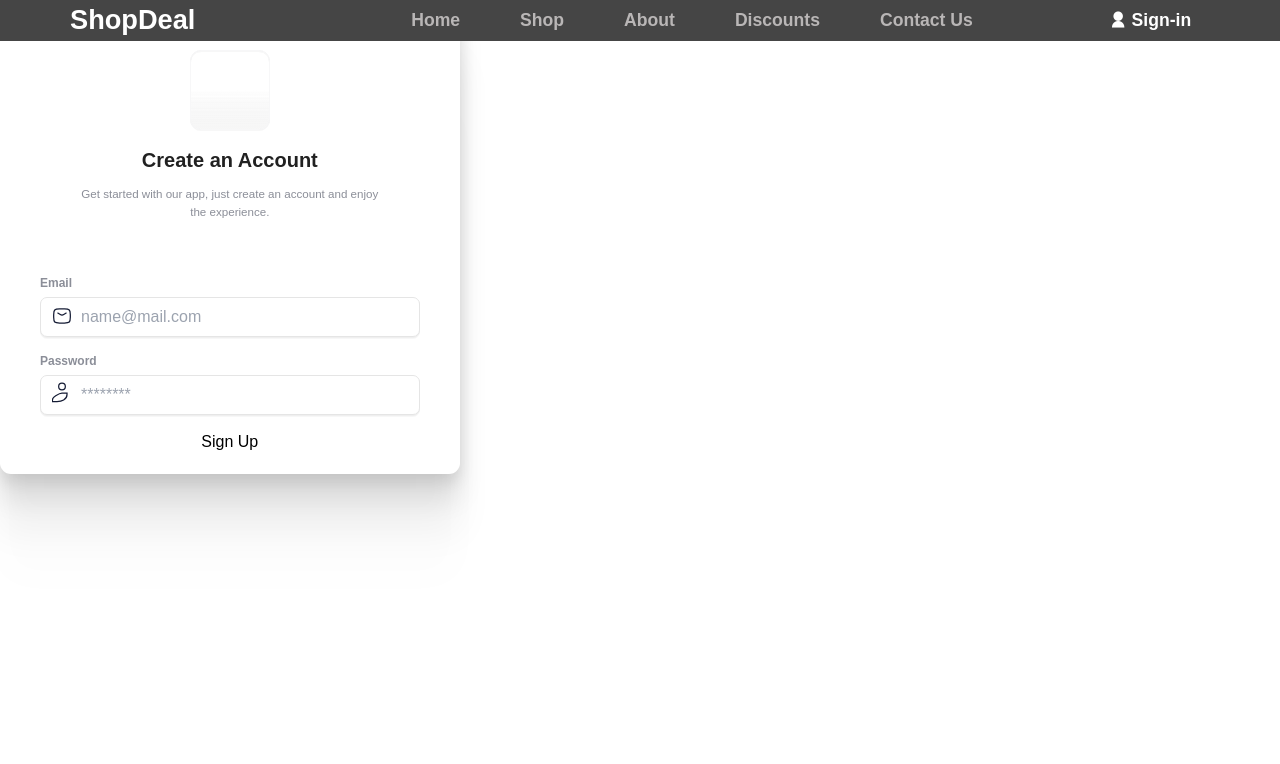
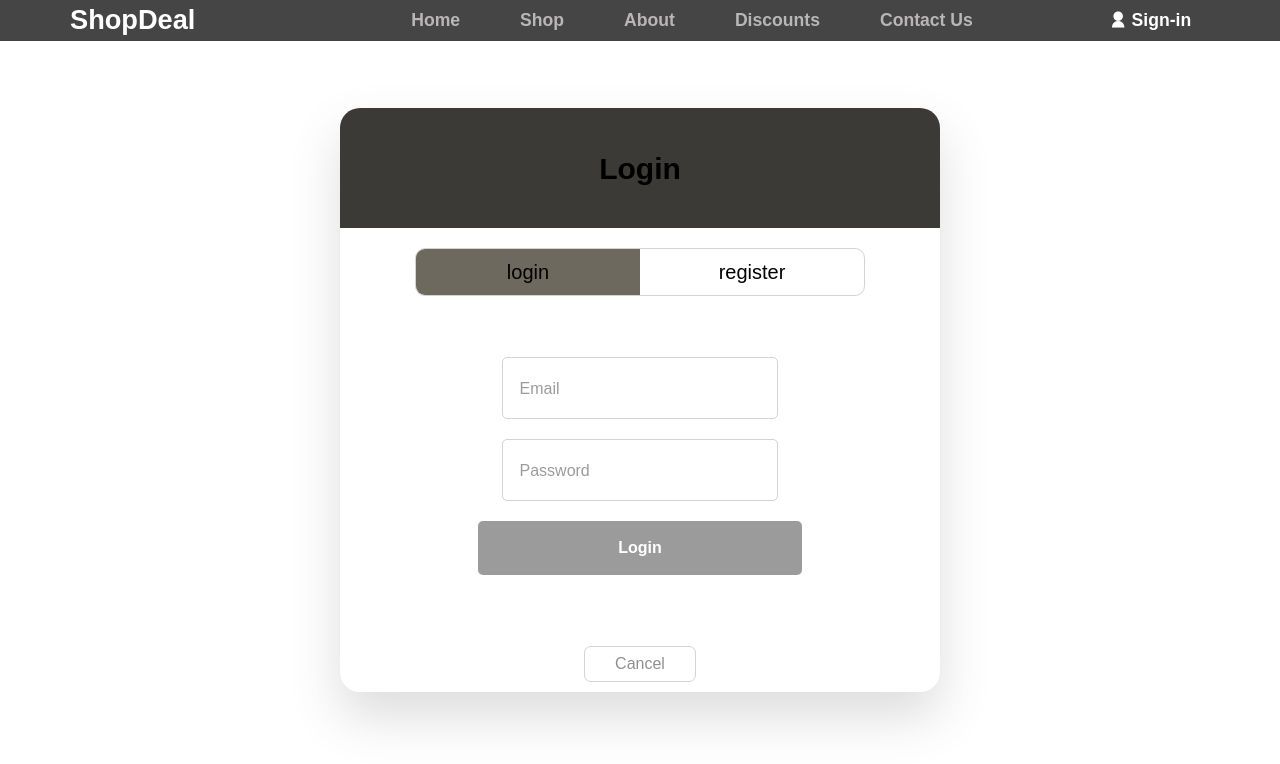
Before and after one commit to Hasanelmestrah/Final-Front, a React (Create React App) app: page /cart in a window 1280 px wide. Both pictures are taken after a click on the element "Sign-in". Shown: the top 764 px of the page. Built offline with nearby package versions, Linux system fonts and the light colour scheme; no server answers.

Commit message:
nostalgia

```diff
--- a/src/Components/popAuth/LoginUp.jsx
+++ b/src/Components/popAuth/LoginUp.jsx
@@ -85,87 +85,92 @@ function LoginUp() {
   };
   return (
     <>
-      <form className="form_container">
-        <div className="logo_container"></div>
-        <div className="title_container">
-          <p className="title">Create an Account</p>
-          <span className="subtitle">
-            Get started with our app, just create an account and enjoy the
-            experience.
-          </span>
+      <section className="log-popup">
+        <div className="forms-wrapper">
+          <div className={lol === true ? "log-header-left" : "log-header"}>
+            <h1 className="indicator-title">Login</h1>
+            <h1 className="indicator-title">Register</h1>
           </div>
-        <br />
-        <div className="input_container">
-          <label className="input_label" htmlFor="email_field">
-            Email
-          </label>
-          <svg
-            fill="none"
-            viewBox="0 0 24 24"
-            height="24"
-            width="24"
-            xmlns="http://www.w3.org/2000/svg"
-            className="icon">
-            <path
-              strokeLinejoin="round"
-              strokeLinecap="round"
-              strokeWidth="1.5"
-              stroke="#141B34"
-              d="M7 8.5L9.94202 10.2394C11.6572 11.2535 12.3428 11.2535 14.058 10.2394L17 8.5"></path>
-            <path
-              strokeLinejoin="round"
-              strokeWidth="1.5"
-              stroke="#141B34"
-              d="M2.01577 13.4756C2.08114 16.5412 2.11383 18.0739 3.24496 19.2094C4.37608 20.3448 5.95033 20.3843 9.09883 20.4634C11.0393 20.5122 12.9607 20.5122 14.9012 20.4634C18.0497 20.3843 19.6239 20.3448 20.7551 19.2094C21.8862 18.0739 21.9189 16.5412 21.9842 13.4756C22.0053 12.4899 22.0053 11.5101 21.9842 10.5244C21.9189 7.45886 21.8862 5.92609 20.7551 4.79066C19.6239 3.65523 18.0497 3.61568 14.9012 3.53657C12.9607 3.48781 11.0393 3.48781 9.09882 3.53656C5.95033 3.61566 4.37608 3.65521 3.24495 4.79065C2.11382 5.92608 2.08114 7.45885 2.01576 10.5244C1.99474 11.5101 1.99475 12.4899 2.01577 13.4756Z"></path>
-          </svg>
+          <div className={lol === true ? "map-left" : "map"}>
+            <div className="depending"></div>
+            <button className="destination-1" onClick={register}>
+              login
+            </button>
+            <button className="destination-2" onClick={login}>
+              register
+            </button>
+          </div>
+          <div className={lol === true ? "log-body-left" : "log-body"}>
+            <form className="login child" onSubmit={handleLoginSubmit}>
+              {invalid === false ? (
+                <p className="error-hndl">Invalid Email or password</p>
+              ) : null}
+              <div className="user-input-wrp">
                 <input
-            placeholder="name@mail.com"
-            title="Input title"
-            name="input-name"
+                  className={invalid ? "inputText" : "inputText shake"}
+                  id="email"
                   type="text"
-            className="input_field"
-            id="email_field"
-          />
-        </div>
-        <div className="input_container">
-          <label className="input_label" htmlFor="password_field">
-            Password
-          </label>
-          <svg
-            fill="none"
-            viewBox="0 0 24 24"
-            height="24"
-            width="24"
-            xmlns="http://www.w3.org/2000/svg"
-            className="icon">
-            <path
-              strokeLinecap="round"
-              strokeWidth="1.5"
-              stroke="#141B34"
-              d="M18 11.006V12.9999C18 15.5478 16.4771 17.6743 14.0036 19.1651C11.5301 20.656 8.49994 21 6 21C3.50006 21 0.5 21 0.5 21C0.5 21 0.5 21 0.5 19.1651C0.5 17.6743 1.97795 15.5478 4.4515 14.057C6.92504 12.5662 9.92484 11.0046 12 11.0046H18Z"></path>
-            <path
-              strokeLinecap="round"
-              strokeLinejoin="round"
-              strokeWidth="1.5"
-              stroke="#141B34"
-              d="M12 7.00461C14.21 7.00461 16 5.21461 16 3.00461C16 0.794614 14.21 -0.995386 12 -0.995386C9.78999 -0.995386 8 0.794614 8 3.00461C8 5.21461 9.78999 7.00461 12 7.00461Z"></path>
-          </svg>
-          <input
-            placeholder="********"
-            title="Input title"
-            name="input-name"
-            type="password"
-            className="input_field"
-            id="password_field"
                   required
                 />
+                <span className="floating-label">Email</span>
               </div>
-        <div className="button_container">
-          <button type="submit" className="button">
-            Sign Up
+              <div className="user-input-wrp">
+                <input
+                  className={invalid ? "inputText" : "inputText shake"}
+                  id="password"
+                  type="password"
+                  required
+                />
+                <span className="floating-label">Password</span>
+              </div>
+              <button className="login-button" type="submit">
+                Login
+              </button>
+            </form>
+            <form className="register child" onSubmit={handleRegisterSubmit}>
+              {invalid === false ? <p className="rgst-hndl">{error}</p> : null}
+              <div className="user-input-wrp">
+                <input
+                  className={invalid === true ? "inputText" : "inputText shake"}
+                  id="name"
+                  type="text"
+                  required
+                />
+                <span className="floating-label">Name</span>
+              </div>
+              <div className="user-input-wrp">
+                <input
+                  className={invalid ? "inputText" : "inputText shake"}
+                  id="Email"
+                  type="text"
+                  required
+                />
+                <span className="floating-label">Email</span>
+              </div>
+              <div className="user-input-wrp">
+                <input
+                  className={invalid ? "inputText" : "inputText shake"}
+                  id="Password"
+                  type="password"
+                  required
+                />
+                <span className="floating-label">Password</span>
+              </div>
+              <button className="login-button" type="submit">
+                Register
+              </button>
+            </form>
+          </div>
+          <div className="guid">
+            <button
+              onClick={() => {
+                navigate(-1);
+              }}>
+              Cancel
             </button>
           </div>
-      </form>
+        </div>
+      </section>
     </>
   );
 }
--- a/src/Components/popAuth/loginup.css
+++ b/src/Components/popAuth/loginup.css
@@ -1,163 +1,308 @@
-.form_container {
-  width: fit-content;
-  height: fit-content;
+.log-popup {
+  inset: 0;
+  width: 100%;
+  height: 90dvh;
+  display: flex;
+  justify-content: center;
+  align-items: center;
+  background-color: #ffffff;
+}
+
+@keyframes pop {
+  0% {
+    transform: scale(0.1);
+  }
+
+  10% {
+    opacity: 1;
+  }
+  100% {
+    transform: scale(1);
+    opacity: 1;
+  }
+}
+
+.forms-wrapper {
+  overflow: hidden;
+  position: relative;
+  max-width: 600px;
+  min-height: 52vh;
+  background-color: white;
+  border-radius: 20px;
   display: flex;
   flex-direction: column;
-  align-items: center;
-  justify-content: center;
-  gap: 15px;
-  padding: 50px 40px 20px 40px;
-  background-color: #ffffff;
-  box-shadow: 0px 106px 42px rgba(0, 0, 0, 0.01),
-    0px 59px 36px rgba(0, 0, 0, 0.05), 0px 26px 26px rgba(0, 0, 0, 0.09),
-    0px 7px 15px rgba(0, 0, 0, 0.1), 0px 0px 0px rgba(0, 0, 0, 0.1);
-  border-radius: 11px;
-  font-family: "Inter", sans-serif;
+  justify-content: space-between;
+  box-shadow: 0 25px 50px rgb(86 86 86 / 20%);
+  gap: 20px;
+  margin-top: 10vh;
+  animation: pop 0.3s ease;
+  transform: scale(1);
+  opacity: 1;
 }
 
-.logo_container {
-  box-sizing: border-box;
-  width: 80px;
-  height: 80px;
-  background: linear-gradient(
-    180deg,
-    rgba(248, 248, 248, 0) 50%,
-    #f8f8f888 100%
-  );
-  border: 1px solid #f7f7f8;
-  filter: drop-shadow(0px 0.5px 0.5px #efefef)
-    drop-shadow(0px 1px 0.5px rgba(239, 239, 239, 0.5));
-  border-radius: 11px;
+.log-header {
+  position: relative;
+  height: 15vh;
+  width: 200%;
+  background-color: rgb(59, 58, 55);
+  display: flex;
+  align-items: center;
+  justify-content: space-between;
+  overflow: hidden;
+  transition: all 0.6s cubic-bezier(0.68, -0.55, 0.265, 1.55);
 }
 
-.title_container {
+.log-header-left {
+  transition: 0.3s all ease;
+  position: relative;
+  height: 15vh;
+  width: 200%;
+  background-color: rgb(75, 72, 68);
+  display: flex;
+  align-items: center;
+  justify-content: space-between;
+  overflow: hidden;
+  margin-left: -100%;
+  transition: all 0.6s cubic-bezier(0.68, -0.55, 0.265, 1.55);
+}
+
+.indicator-title {
+  font-size: 30px;
+  font-weight: bold;
+  width: 50%;
+  flex-shrink: 0;
+  text-align: center;
+}
+
+.log-body {
+  display: flex;
+  /* transition: 0.30s all ease; */
+  transition: all 1s cubic-bezier(0.68, -0.55, 0.265, 1.55);
+  width: 100%;
+  transform: translate(0%);
+}
+
+.log-body-left {
+  display: flex;
+  /* transition: 0.30s all ease; */
+  transition: all 1s cubic-bezier(0.68, -0.55, 0.265, 1.55);
+  width: 100%;
+  transform: translate(-100%);
+}
+.child {
+  position: relative;
+  width: 100%;
+  flex-shrink: 0;
+  text-align: center;
   display: flex;
   flex-direction: column;
+  justify-content: center;
   align-items: center;
-  justify-content: center;
-  gap: 10px;
+  gap: 20px;
 }
 
-.title {
-  margin: 0;
-  font-size: 1.25rem;
-  font-weight: 700;
-  color: #212121;
+.map {
+  width: 75%;
+  height: 6vh;
+  border-radius: 10px;
+  margin: 0 auto;
+  position: relative;
+  overflow: hidden;
+  display: flex;
+  border: 1px solid lightgray;
 }
 
-.subtitle {
-  font-size: 0.725rem;
-  max-width: 80%;
-  text-align: center;
-  line-height: 1.1rem;
-  color: #8b8e98;
+.map-left {
+  width: 75%;
+  height: 6vh;
+  border-radius: 10px;
+  margin: 0 auto;
+  position: relative;
+  overflow: hidden;
+  display: flex;
+  border: 1px solid lightgray;
 }
 
-.input_container {
-  width: 100%;
-  height: fit-content;
-  position: relative;
-  display: flex;
-  flex-direction: column;
-  gap: 5px;
+.map .depending {
+  display: block;
+  position: absolute;
+  content: "";
+  background-color: rgb(110, 105, 95);
+  z-index: 1;
+  width: 50%;
+  height: 100%;
+  /* transition: 0.3s all ease; */
+  transition: all 0.6s cubic-bezier(0.68, -0.55, 0.265, 1.55);
+  left: 0;
 }
 
-.icon {
-  width: 20px;
+.map-left .depending {
+  display: block;
   position: absolute;
-  z-index: 99;
-  left: 12px;
-  bottom: 9px;
+  content: "";
+  background-color: rgb(163, 140, 96);
+  z-index: 1;
+  width: 50%;
+  height: 100%;
+  /* transition: .3s all ease; */
+  transition: all 0.6s cubic-bezier(0.68, -0.55, 0.265, 1.55);
+
+  transform: translateX(100%);
 }
 
-.input_label {
-  font-size: 0.75rem;
-  color: #8b8e98;
-  font-weight: 600;
+.destination-1,
+.destination-2 {
+  text-align: center;
+  display: flex;
+  justify-content: center;
+  align-items: center;
+  width: 50%;
+  height: 100%;
+  position: relative;
+  z-index: 3;
+  font-size: 20px;
 }
 
-.input_field {
-  width: auto;
-  height: 40px;
-  padding: 0 0 0 40px;
-  border-radius: 7px;
-  outline: none;
-  border: 1px solid #e5e5e5;
-  filter: drop-shadow(0px 1px 0px #efefef)
-    drop-shadow(0px 1px 0.5px rgba(239, 239, 239, 0.5));
-  transition: all 0.3s cubic-bezier(0.15, 0.83, 0.66, 1);
+.guid {
+  margin: 0 auto;
+  padding: 10px;
 }
 
-.input_field:focus {
-  border: 1px solid transparent;
-  box-shadow: 0px 0px 0px 2px #242424;
-  background-color: transparent;
+.guid button {
+  border: 1px solid lightgray;
+  margin: 0 auto;
+  padding: 5px 30px;
+  border-radius: 7px;
+  transition: 0.1s all ease;
+  color: #909090;
 }
 
-.sign-in_btn {
-  width: 100%;
-  height: 40px;
-  border: 0;
-  background: #115dfc;
-  border-radius: 7px;
-  outline: none;
-  color: #ffffff;
-  cursor: pointer;
+.guid button:hover {
+  color: rgb(39, 37, 44);
+  border: 1px solid rgb(0, 153, 255);
 }
 
-.sign-in_ggl {
-  width: 100%;
-  height: 40px;
+/*inputs stuff*/ /*inputs stuff*/ /*inputs stuff*/ /*inputs stuff*/ /*inputs stuff*/ /*inputs stuff*/
+.user-input-wrp {
+  position: relative;
+  align-items: center;
   display: flex;
-  align-items: center;
   justify-content: center;
-  gap: 10px;
-  background: #ffffff;
-  border-radius: 7px;
-  outline: none;
-  color: #242424;
-  border: 1px solid #e5e5e5;
-  filter: drop-shadow(0px 1px 0px #efefef)
-    drop-shadow(0px 1px 0.5px rgba(239, 239, 239, 0.5));
-  cursor: pointer;
 }
 
-.sign-in_apl {
-  width: 100%;
-  height: 40px;
-  display: flex;
-  align-items: center;
-  justify-content: center;
-  gap: 10px;
-  background: #212121;
-  border-radius: 7px;
+.user-input-wrp .inputText {
+  padding: 15px 20px;
   outline: none;
-  color: #ffffff;
-  border: 1px solid #e5e5e5;
-  filter: drop-shadow(0px 1px 0px #efefef)
-    drop-shadow(0px 1px 0.5px rgba(239, 239, 239, 0.5));
-  cursor: pointer;
+  font-size: 1.25em;
+  border-radius: 5px;
+  caret-color: black;
+  width: 90%;
+  border: 1px solid lightgray;
+  color: rgb(155, 155, 155);
 }
 
-.separator {
-  width: 100%;
-  display: flex;
-  align-items: center;
-  justify-content: center;
-  gap: 30px;
-  color: #8b8e98;
+.user-input-wrp .inputText:focus {
+  border: 2px solid rgb(252, 185, 0);
+  caret-color: rgb(252, 185, 0);
+  color: rgb(252, 185, 0);
+}
+.user-input-wrp .floating-label {
+  position: absolute;
+  pointer-events: none;
+  top: 50%;
+  left: 30px;
+  transform: translateY(-50%);
+  font-size: 16px;
+  color: rgb(155, 155, 155);
+  pointer-events: none;
+  transition: 0.2s;
+  background-color: white;
+  padding: 3px;
+  line-height: 3px;
 }
 
-.separator .line {
-  display: block;
-  width: 100%;
-  height: 1px;
-  border: 0;
-  background-color: #e8e8e8;
+.user-input-wrp input:focus ~ .floating-label {
+  color: rgb(252, 185, 0);
+}
+.user-input-wrp input:focus ~ .floating-label,
+.user-input-wrp input:not(:focus):valid ~ .floating-label {
+  top: -1px;
+  font-size: smaller;
 }
 
-.note {
-  font-size: 0.75rem;
-  color: #8b8e98;
-  text-decoration: underline;
+input:-webkit-autofill,
+textarea:-webkit-autofill,
+select:-webkit-autofill {
+  -webkit-box-shadow: 0 0 0 100px #fff inset;
+  -webkit-text-fill-color: rgb(0, 0, 0);
+  transition: background-color 5000s ease-in-out 0s;
 }
+
+.user-input-wrp input:-webkit-autofill ~ .floating-label,
+.user-input-wrp input:not(:focus):valid ~ .floating-label {
+  top: -1px;
+  font-size: smaller;
+  background-color: #fff;
+  padding: 3px;
+  line-height: 3px;
+}
+
+.user-input-wrp input:-webkit-autofill:focus {
+  border: 2px solid rgb(252, 185, 0);
+  caret-color: rgb(252, 185, 0);
+  color: rgb(252, 185, 0);
+}
+
+.login-button {
+  border: none;
+  outline: none;
+  background: rgb(155, 155, 155);
+  cursor: pointer;
+  color: white;
+  box-shadow: none;
+  padding: 15px 20px;
+  font-size: 1em;
+  font-weight: bold;
+  width: 54%;
+  border-radius: 5px;
+  margin: 0 auto;
+  transition: 0.2s;
+}
+
+.login-button:hover {
+  background-color: rgb(0, 255, 255);
+  transform: translateY(-3px); /* Move the button 5px up */
+  box-shadow: 0px 5px 10px rgba(44, 44, 44, 0.2);
+}
+
+.shake {
+  animation: shake 0.2s 2;
+}
+
+@keyframes shake {
+  25% {
+    border: 1px solid red;
+    transform: translateX(6px);
+  }
+
+  50% {
+    border: 1px solid red;
+    transform: translateX(-6px);
+  }
+
+  75% {
+    border: 1px solid red;
+    transform: translateX(6px);
+  }
+}
+
+.error-hndl {
+  color: red;
+  z-index: 1;
+  top: 10px;
+  position: absolute;
+}
+
+.rgst-hndl {
+  color: red;
+}
--- a/src/Pages/Shop/shop.jsx
+++ b/src/Pages/Shop/shop.jsx
@@ -17,12 +17,12 @@ function Shop(props) {
   const getProducts = useCallback(async () => {
     try {
       if (categoryId === "") {
-        const response = await axios.get("http:localhost:5000/item/getitem");
+        const response = await axios.get("http://localhost:5000/item/getitem");
         setProduct(response.data);
         setItem(response.data);
       } else {
         const response = await axios.get(
-          `http:localhost:5000/item/items/${categoryId}`
+          `http://localhost:5000item/items/${categoryId}`
         );
         setProduct(response.data);
       }
@@ -54,7 +54,7 @@ function Shop(props) {
 
       axios
         .post(
-          `http:localhost:5000/cart/${id}`,
+          `http://localhost:5000/cart/${id}`,
           { productId: key },
           {
             headers: {
```
Lines whose indentation alone changed are shown as unchanged.
